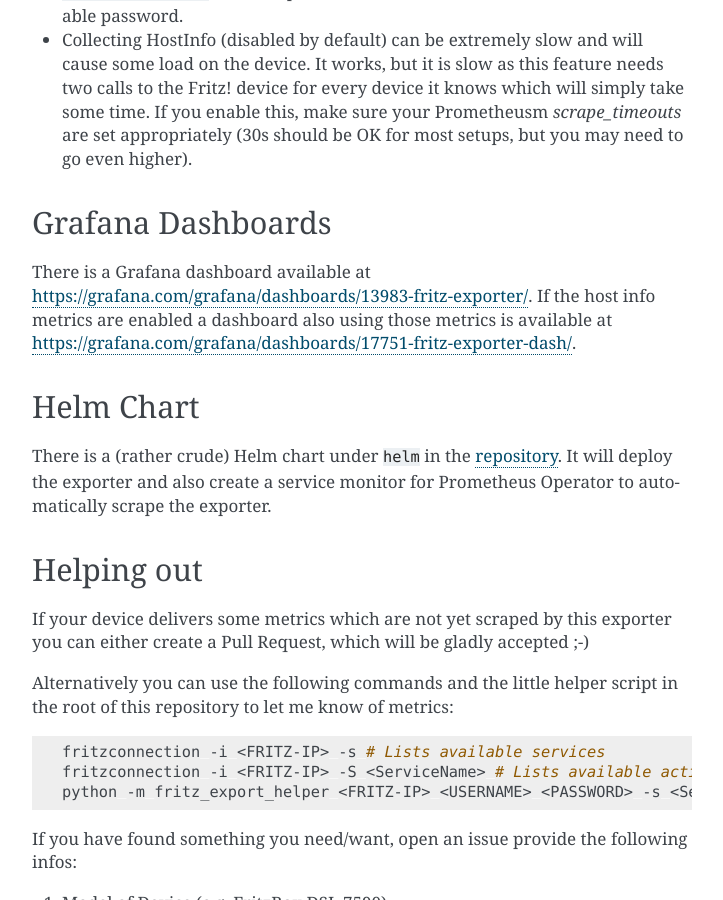
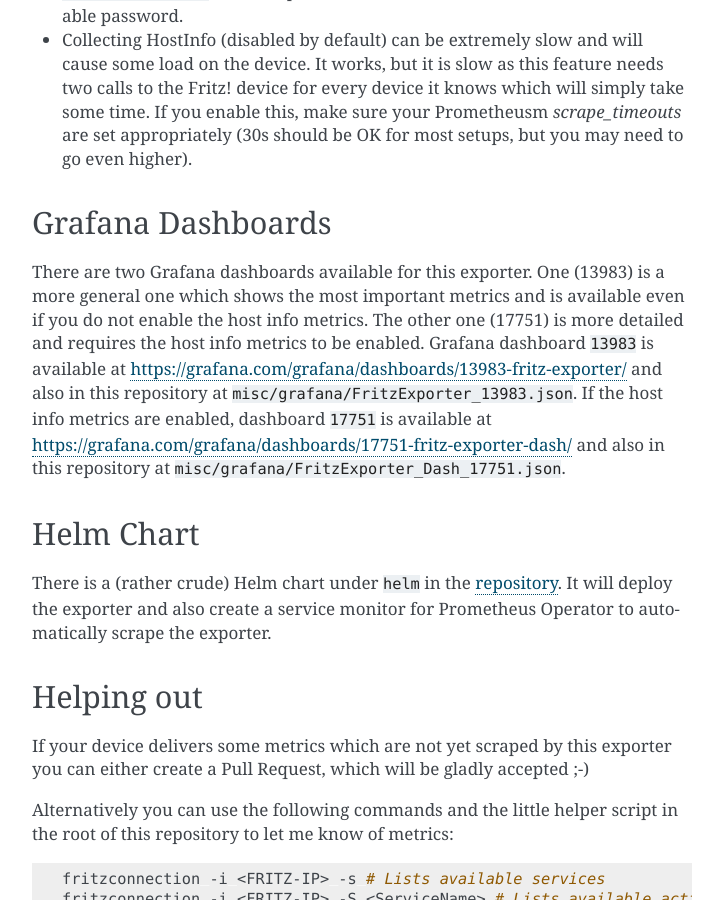
Before and after one commit to pdreker/fritz_exporter, a Sphinx documentation site: the page built from docs/index.rst, in a window 1280 px wide and 900 px high, scrolled down 3257 px. Shown: the whole window, without its empty margins (388-1111 px from the left). Built offline with Sphinx 7.4.7, drawn with Linux system fonts in a browser that asks for light colours.

Commit message:
docs: add Grafana dashboards JSON to source code (#586)
* docs: add Grafana dashboards JSON to source code and update documentation to reference them.

* Update misc/grafana/FritzExporter_13983.json

Fix hardcoded DS uid

Co-authored-by: Copilot <175728472+Copilot@users.noreply.github.com>

* Update misc/grafana/FritzExporter_13983.json

Fix hardcoded DS uid

Co-authored-by: Copilot <175728472+Copilot@users.noreply.github.com>

* Update misc/grafana/FritzExporter_13983.json

Fix hardcoded DS uid

Co-authored-by: Copilot <175728472+Copilot@users.noreply.github.com>

* Update misc/grafana/FritzExporter_Dash_17751.json

Fix spelling mistake

Co-authored-by: Copilot <175728472+Copilot@users.noreply.github.com>

* Update misc/grafana/FritzExporter_Dash_17751.json

Fix typo

Co-authored-by: Copilot <175728472+Copilot@users.noreply.github.com>

---------

Co-authored-by: Copilot <175728472+Copilot@users.noreply.github.com>

```diff
--- a/docs/index.rst
+++ b/docs/index.rst
@@ -76,9 +76,13 @@ Known Problems
 
 Grafana Dashboards
 ------------------
-
-There is a Grafana dashboard available at https://grafana.com/grafana/dashboards/13983-fritz-exporter/.
-If the host info metrics are enabled a dashboard also using those metrics is available at https://grafana.com/grafana/dashboards/17751-fritz-exporter-dash/.
+There are two Grafana dashboards available for this exporter. One (13983) is a more general one which shows the most important metrics and is available even if you do not enable the host info metrics. The other one (17751) is more detailed and requires the host info metrics to be enabled.
+Grafana dashboard ``13983`` is available at
+https://grafana.com/grafana/dashboards/13983-fritz-exporter/ and also in this repository at
+``misc/grafana/FritzExporter_13983.json``.
+If the host info metrics are enabled, dashboard ``17751`` is available at
+https://grafana.com/grafana/dashboards/17751-fritz-exporter-dash/ and also in this repository at
+``misc/grafana/FritzExporter_Dash_17751.json``.
 
 Helm Chart
 ----------
```
Also changed, not shown: 2 other files.
